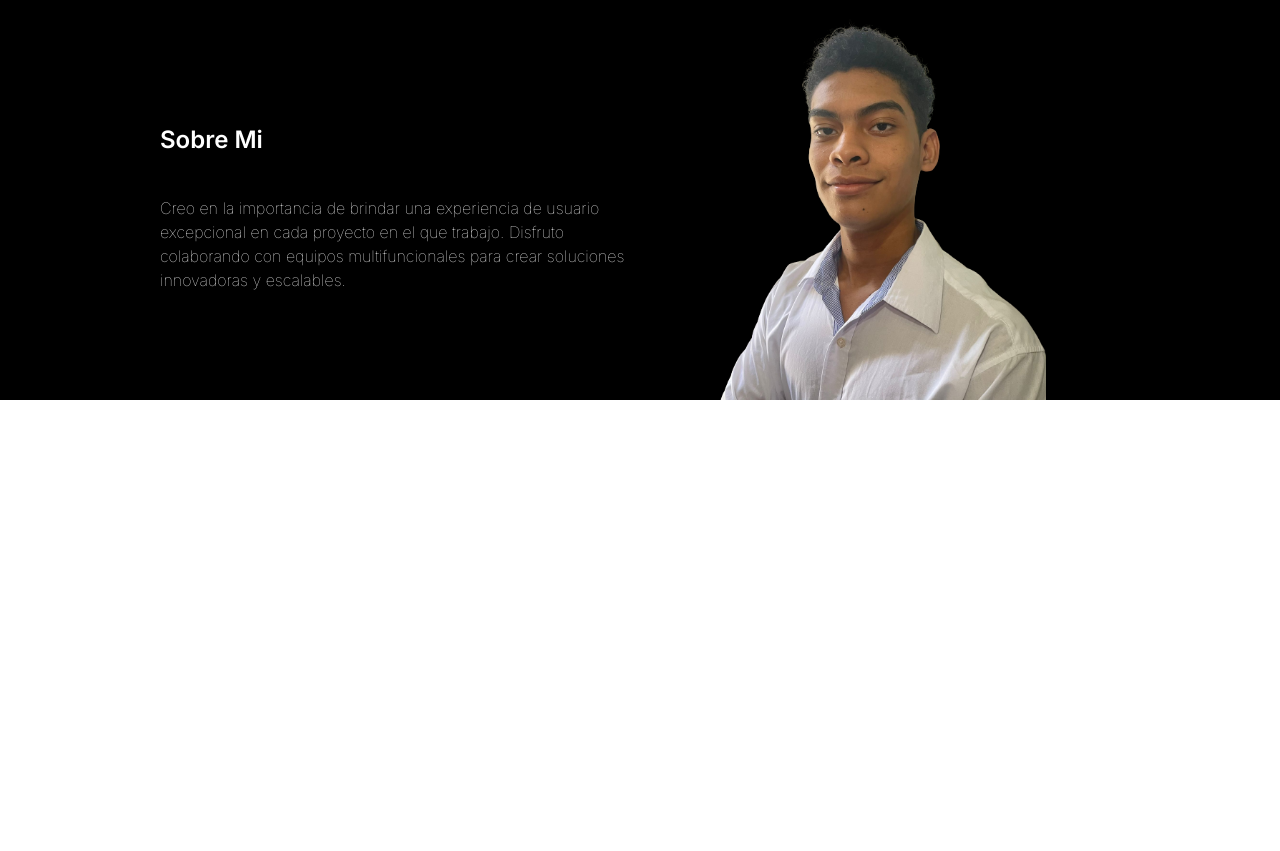
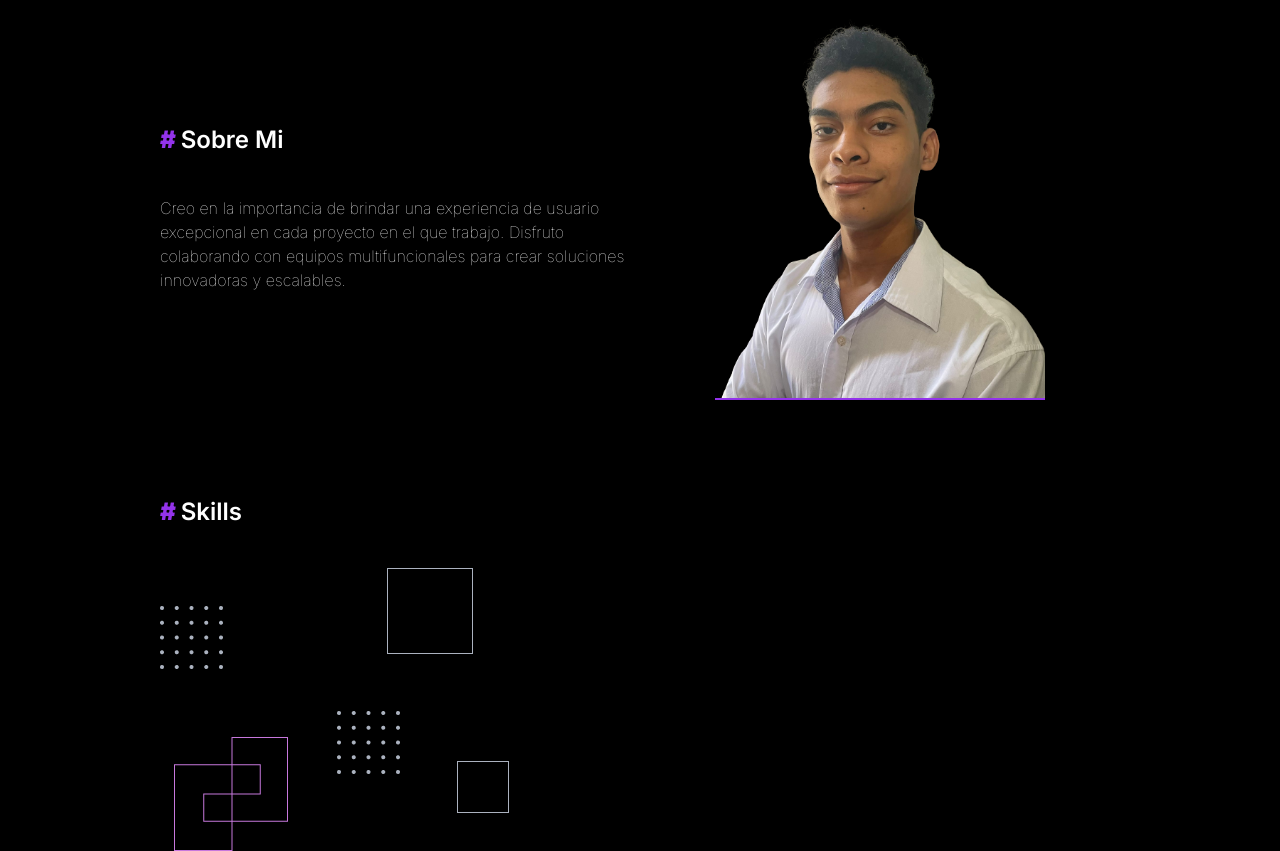
Before and after one commit to itsbeensolong/kxllswxtch, a Next.js app: page / in a window 1280 px wide. Shown: the part 760-1611 px from the top of the page. Before the commit the page ends 1160 px from the top, so only its background shows below. Built offline with nearby package versions, Linux system fonts and the light colour scheme.

Commit message:
feat: Add section skills

```diff
--- a/components/about/About.js
+++ b/components/about/About.js
@@ -1,14 +1,18 @@
 import Image from "next/image";
 import foto from "@/public/sebastian.png";
+import skill from "@/public/skills.png";
 
 export default function About() {
   return (
+    <>
       <section
         className="mt-80 text-white flex items-center justify-center"
         id="about"
       >
         <article className="flex-1">
-        <h4 className="font-semibold text-2xl mb-10">Sobre Mi</h4>
+          <h4 className="font-semibold text-2xl mb-10 hover:underline">
+            <b className="text-purple-600"># {"  "}</b>Sobre Mi
+          </h4>
 
           <p className="font-thin">
             Creo en la importancia de brindar una experiencia de usuario
@@ -21,9 +25,19 @@ export default function About() {
           <Image
             src={foto}
             alt="Johan Sebastian Castro Garcia | Desarrollador de software"
-          className="object-contain w-auto h-96"
+            className="object-contain w-auto h-96 border-b-2 border-b-purple-600"
           />
         </article>
       </section>
+      <section className="text-white mt-24">
+        <article>
+          <h3 className="font-semibold text-2xl mb-10 hover:underline">
+            <b className="text-purple-600"># {"  "}</b>
+            Skills
+          </h3>
+          <Image src={skill} alt="Tech | Skills | Js" />
+        </article>
+      </section>
+    </>
   );
 }
```
Also changed, not shown: public/skills.png (added). Lines whose indentation alone changed are shown as unchanged.
